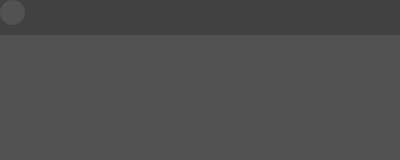
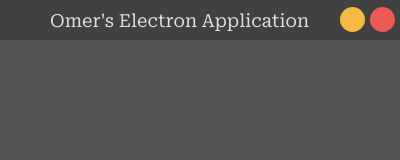
Before and after one commit to YaBoiiOmer/electron1, an Electron app: page index.html in a window 400 px wide. Drawn offline with Linux system fonts and the light colour scheme.

Commit message:
Looks much better - next add button listener

```diff
--- a/index.html
+++ b/index.html
@@ -1,15 +1,16 @@
 <!DOCTYPE html>
 <link rel="stylesheet" href="styles.css">
 <html>
-<div class="titlebar">
-    <div class="buttons">
-        <div id="close"></div>
-        <div id="minimize"></div>
+    <div class="titlebar">
+        <div class="buttons">
+            <p id="text">Omer's Electron Application</p>
+            <div id="close"></div>
+            <div id="minimize"></div>
+        </div>
     </div>
-</div>
 <head>
     <title>
-        Omer's Electron app
+        Omer's Electron Application
     </title>
     </head>
 </html>
--- a/main.js
+++ b/main.js
@@ -1,4 +1,5 @@
 const {app, BrowserWindow} = require('electron')
+
 require('electron-reload')(__dirname);
 const createWindow = () =>{
     const win = new BrowserWindow({
@@ -8,6 +9,7 @@ const createWindow = () =>{
     });
     win.setResizable(false);
     win.loadFile('index.html')
+    // add button check
 }
 
 app.whenReady().then(() => {
--- a/styles.css
+++ b/styles.css
@@ -1,21 +1,43 @@
+@import url('https://fonts.googleapis.com/css2?family=Roboto+Serif');
+
 * {
     background-color: #525252;
     margin: 0;
     padding: 0;
+    top: 0px;
+    bottom: 0px;
+    right: 0px;
+    left: 0px;
+    font-size: 18px;
+    font-family: 'Roboto Serif', serif;
 }
-
-.titlebar{
+.titlebar *{
     background-color: #414141;
-    height: 35px;
+    height: 40px;
     -webkit-app-region: drag;
+    position: fixed;
 }
-
-.titlebar .buttons{
+#text{
+    position: fixed;
+    left: 50px;
+    top: 10px;
+    height: 10px;
+    color: #e0e0e0;
+}
+.buttons > div {
+    width: 25px;
     height: 25px;
-    width: 25px;
-    border-radius: 60%;
-    display: block;
+    border-radius: 50%;
+    text-align: center;
+    position: fixed;
+    left: 370px;
+    top: 7px;
 }
-.titlebar .buttons #close{
-    background-color: red;
+.buttons > #close{
+    background-color: #eb5a55;
 }
+.buttons > #minimize{
+    background-color: #f4bb40;
+    position: fixed;
+    left: 340px;
+}
```
